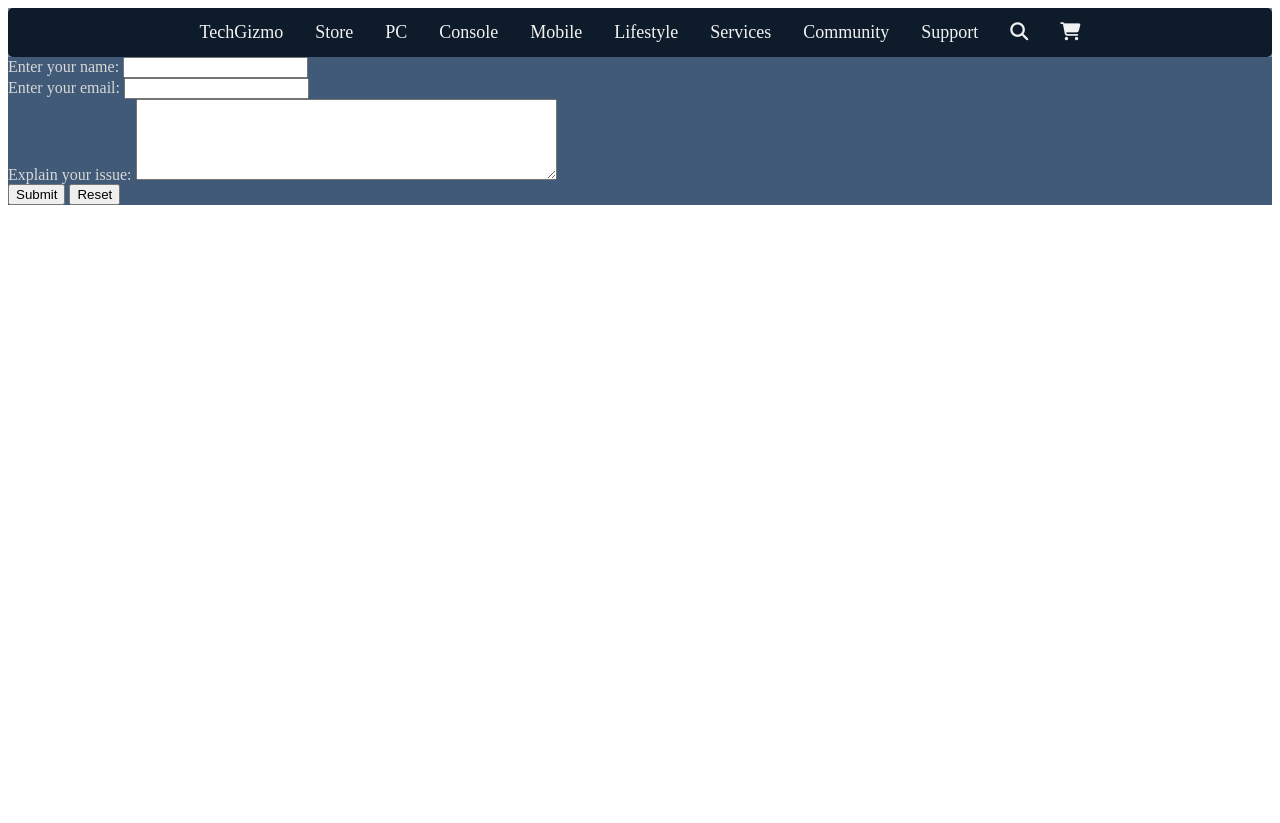
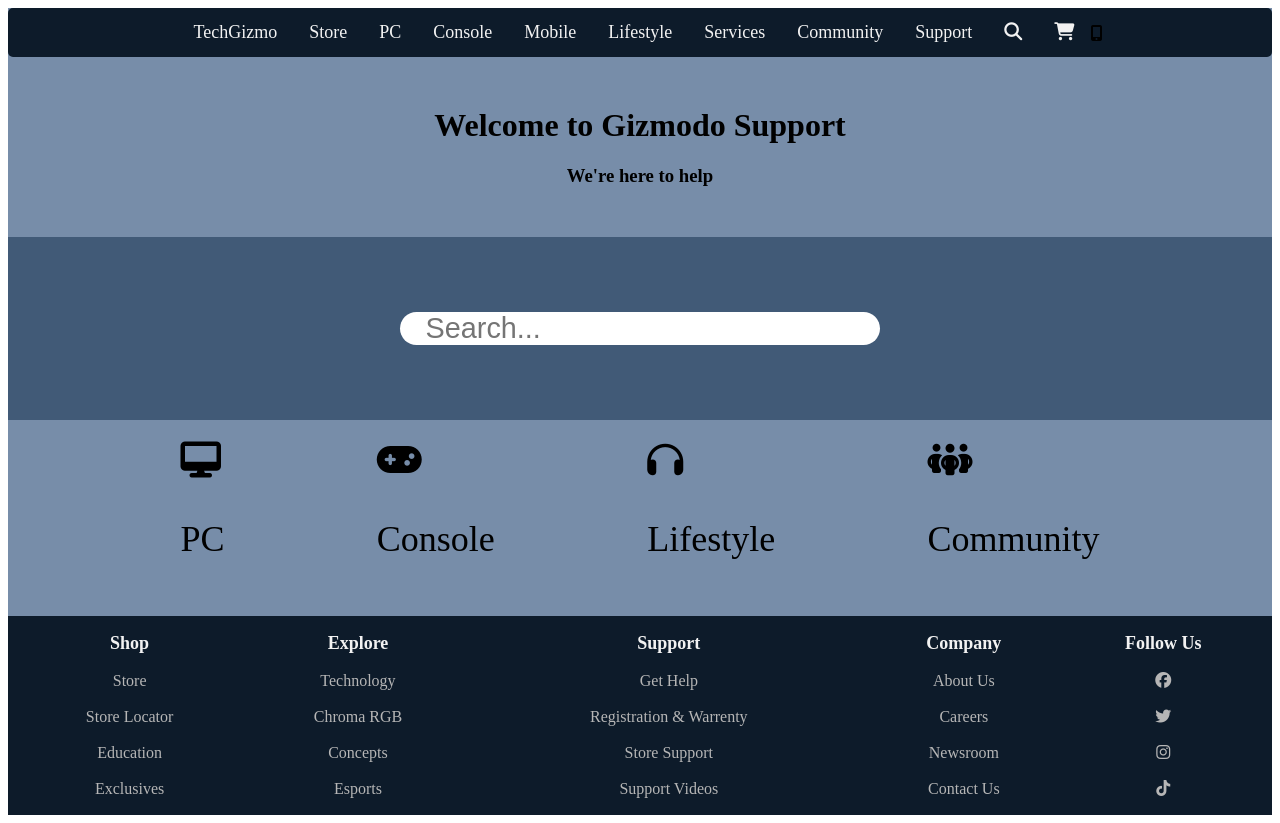
Before and after one commit to dhend595/cs344, a plain HTML site: page public/contactUs.html in a window 1280 px wide. Before the commit the page ends 800 px from the top, so only its background shows below. Drawn offline with Linux system fonts and the light colour scheme.

Commit message:
extra pages added

```diff
--- a/public/contactUs.css
+++ b/public/contactUs.css
@@ -45,8 +45,79 @@ body {
     background-color: #778da9;
 }
 
-#content {
-    align-content: center;
+.welcome {
+    text-align: center;
+    margin: 50px;
+}
+
+#formContent {
+    padding: 75px;
+    display: flex;
+    flex-direction: row;
+    justify-content: center;
     background: #415a77;
     color: #d8d8d8;
 }
+
+form {
+    position: relative;
+    width: 30rem;
+    border-radius: 30px;
+}
+
+input,
+button {
+    border-radius: 25px;
+    border: 0;
+    font-size: 1.8rem;
+}
+
+input[type="search"] {
+    outline: 0;
+    width: 100%;
+    background: white;
+    padding: 0 1.6rem;
+    z-index: 1;
+}
+
+button {
+    display: none;
+    position: absolute;
+    top: 0;
+    right: 0;
+}
+
+.buttonContent {
+    display: flex;
+    flex-direction: row;
+    justify-content: space-evenly;
+    font-size: 36px;
+    padding: 20px;
+}
+
+.footer {
+    display: flex;
+    flex-direction: column;
+    background-color: #0d1b2a;
+}
+
+table {
+    border-spacing: 1em;
+}
+
+.footerHeader {
+    text-align: center;
+    color: #f2f2f2;
+    font-size: 18px;
+    font-weight: bold;
+}
+
+.footerData {
+    text-align: center;
+    font-size: 16px;
+}
+
+.footer a {
+    color: #b6b6b6;
+    text-decoration: none;
+}
--- a/public/contactUs.html
+++ b/public/contactUs.html
@@ -23,31 +23,81 @@
             <a href="./contactUs.html">Support</a>
             <a href=""><i class="fa-solid fa-magnifying-glass"></i></a>
             <a href=""><i class="fa-solid fa-cart-shopping"></i></a>
+            <i class="fa-solid fa-mobile-screen-button"></i>
         </nav>
     </header>
     <div id="main">
-        <div id="content">
-            <form action="" method="get" class="form-example">
-                <div class="form-example">
-                    <label for="name">Enter your name: </label>
-                    <input type="text" name="name" id="name" required />
-                </div>
-                <div class="form-example">
-                    <label for="email">Enter your email: </label>
-                    <input type="email" name="email" id="email" required />
-                </div>
-                <div class="form-example">
-                    <label for="name">Explain your issue: </label>
-                    <textarea id="w3review" name="w3review" rows="5" cols="50"></textarea>
-                </div>
-                <div class="form-example">
-                    <input type="submit" value="Submit">
-                    <input type="reset" value="Reset">
-                </div>
+        <div class="welcome">
+            <h1>Welcome to Gizmodo Support</h1>
+            <h3>We're here to help</h4>
+        </div>
+        <div id="formContent">
+            <form onsubmit="event.preventDefault();" role="search">
+                <input id="search" type="search" placeholder="Search..." autofocus required />
+                <button type="submit">Go</button>
             </form>
+        </div>
+        <div class="buttonContent">
+            <div>
+                <i class="fa-solid fa-desktop"></i>
+                <p>PC</p>
+            </div>
+            <div>
+                <i class="fa-solid fa-gamepad"></i>
+                <p>Console</p>
+            </div>
+            <div>
+                <i class="fa-solid fa-headphones"></i>
+                <p>Lifestyle</p>
+            </div>
+            <div>
+                <i class="fa-solid fa-people-group"></i>
+                <p>Community</p>
+            </div>
+        </div>
+        </form>
+    </div>
+    </div>
 
-        </div>
-    </div>
+    <footer class="footer">
+        <table>
+            <tr class="footerHeader">
+                <td>Shop</td>
+                <td>Explore</td>
+                <td>Support</td>
+                <td>Company</td>
+                <td>Follow Us</td>
+            </tr>
+            <tr class="footerData">
+                <td><a href="">Store</a></td>
+                <td><a href="">Technology</a></td>
+                <td><a href="">Get Help</a></td>
+                <td><a href="">About Us</a></td>
+                <td><a href=""><i class="fa-brands fa-facebook"></i></a></td>
+            </tr>
+            <tr class="footerData">
+                <td><a href="">Store Locator</a></td>
+                <td><a href="">Chroma RGB</a></td>
+                <td><a href="">Registration & Warrenty</a></td>
+                <td><a href="">Careers</a></td>
+                <td><a href=""><i class="fa-brands fa-twitter"></i></a></td>
+            </tr>
+            <tr class="footerData">
+                <td><a href="">Education</a></td>
+                <td><a href="">Concepts</a></td>
+                <td><a href="">Store Support</a></td>
+                <td><a href="">Newsroom</a></td>
+                <td><a href=""><i class="fa-brands fa-instagram"></i></a></td>
+            </tr>
+            <tr class="footerData">
+                <td><a href="">Exclusives</a></td>
+                <td><a href="">Esports</a></td>
+                <td><a href="">Support Videos</a></td>
+                <td><a href="">Contact Us</a></td>
+                <td><a href=""><i class="fa-brands fa-tiktok"></i></a></td>
+            </tr>
+        </table>
+    </footer>
 </body>
 
 </html>
--- a/public/store.css
+++ b/public/store.css
@@ -50,3 +50,30 @@ body {
     background: #415a77;
     color: #d8d8d8;
 }
+
+.footer {
+    display: flex;
+    flex-direction: column;
+    background-color: #0d1b2a;
+}
+
+table {
+    border-spacing: 1em;
+}
+
+.footerHeader {
+    text-align: center;
+    color: #f2f2f2;
+    font-size: 18px;
+    font-weight: bold;
+}
+
+.footerData {
+    text-align: center;
+    font-size: 16px;
+}
+
+.footer a {
+    color: #b6b6b6;
+    text-decoration: none;
+}
```
Also changed, not shown: public/store.html (+40 -0 lines), 1 other file.
